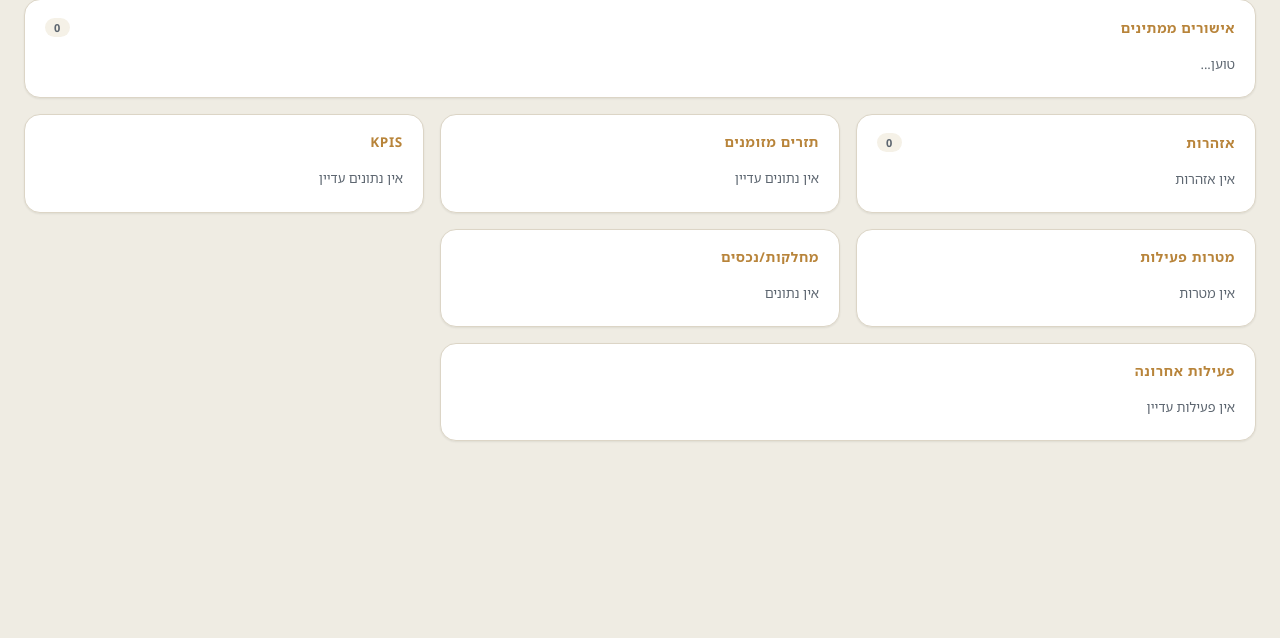
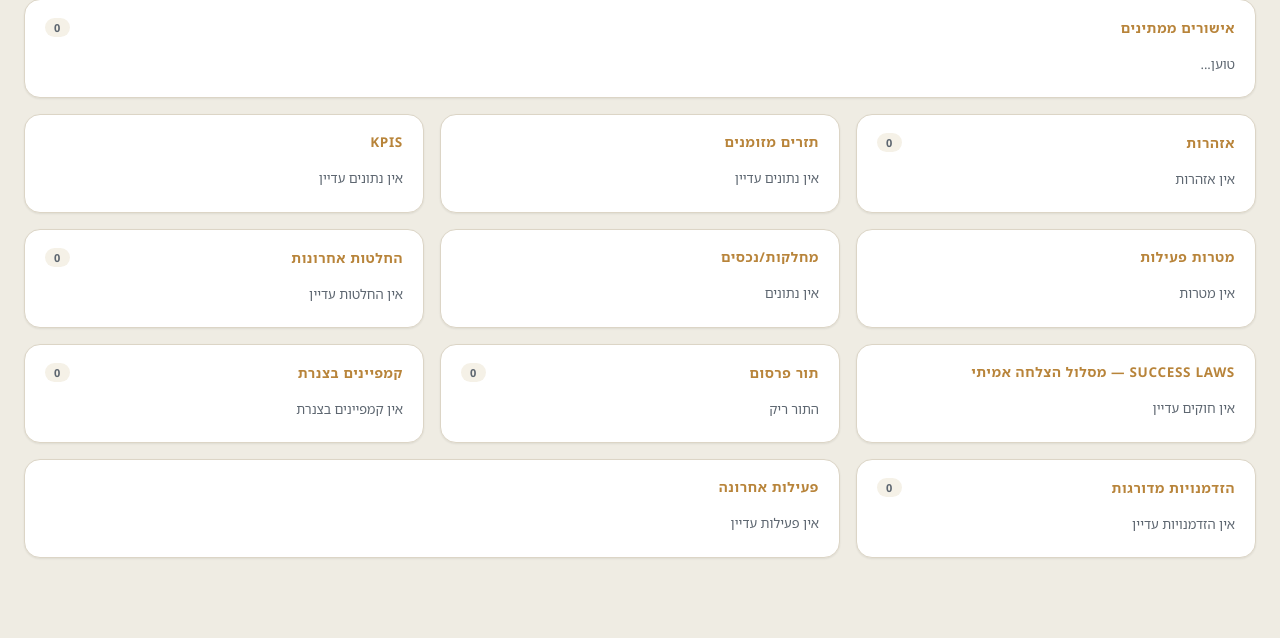
Before and after one commit to pinisapir007/atlas, a Python web app: template src/atlas/headquarters/templates/index.html in a window 1280 px wide. Shown: the part 171-809 px from the top of the page. Before the commit the page ends 613 px from the top, so only its background shows below. Run offline with Jinja, Linux system fonts and the light colour scheme; the template is opened without the code that fills it, so the values that code supplies are empty.

Commit message:
Headquarters V2: real department summaries, decisions, learning, pipeline
Fixes a real weakness found in my own V1 build: the departments card
dumped raw JSON (unreadable). Now uses summarize_department_report() --
already real, already tested, already used by the console/REPL -- reused,
not reinvented.

Adds three real sections that were already flowing through the backend
data (get_queue/get_campaigns/get_opportunities) but were never rendered
in the frontend: Publishing Queue, Campaign Pipeline, Ranked
Opportunities. Adds two new real sections using already-existing,
already-tested functions: Recent Decisions (DecisionLog) and Success
Laws with real measured track record (rank_success_laws_by_track_record,
success_law_lifetime_value) -- the exact CEO-visible data the CEO
Experience architecture document specified but V1 hadn't built yet.

No new dependency, no duplicated state -- every field reads straight
from an existing real function. 11 tests (up from 8), full suite
1393/1393. Live-verified against a real running server: departments
render as real one-line summaries instead of raw JSON, and the new
decisions/success_laws/queue/campaigns/opportunities fields are present
and honestly empty where no real data exists yet.

```diff
--- a/src/atlas/headquarters/templates/index.html
+++ b/src/atlas/headquarters/templates/index.html
@@ -60,6 +60,14 @@
   .recall-hit { font-size: 12.5px; padding: 8px 0; border-bottom: 1px solid var(--line); }
   .recall-hit:last-child { border-bottom: none; }
   .recall-hit .store { color: var(--accent); font-weight: 700; font-size: 10.5px; text-transform: uppercase; }
+
+  .decision-row, .law-row, .queue-row, .campaign-row, .opp-row { font-size: 13px; padding: 7px 0; border-bottom: 1px solid var(--line); }
+  .decision-row:last-child, .law-row:last-child, .queue-row:last-child, .campaign-row:last-child, .opp-row:last-child { border-bottom: none; }
+  .verdict-pill { font-size: 10.5px; font-weight: 800; padding: 2px 8px; border-radius: 10px; background: var(--surface2); color: var(--accent); margin-left: 6px; }
+  .law-row .meta, .decision-row .meta, .opp-row .meta { color: var(--ink-dim); font-size: 11.5px; margin-top: 3px; }
+  .badge-evidence { font-size: 10px; padding: 1px 7px; border-radius: 8px; font-weight: 700; }
+  .badge-evidence.yes { background: color-mix(in srgb, var(--good) 22%, var(--surface2)); color: var(--good); }
+  .badge-evidence.no { background: var(--surface2); color: var(--ink-dim); }
 </style>
 </head>
 <body>
@@ -107,6 +115,31 @@
     <div class="card">
       <h2>מחלקות/נכסים</h2>
       <div id="dept-list"><div class="empty">אין נתונים</div></div>
+    </div>
+
+    <div class="card">
+      <h2>החלטות אחרונות <span class="count" id="decisions-count">0</span></h2>
+      <div id="decisions-list"><div class="empty">אין החלטות עדיין</div></div>
+    </div>
+
+    <div class="card">
+      <h2>Success Laws — מסלול הצלחה אמיתי</h2>
+      <div id="laws-list"><div class="empty">אין חוקים עדיין</div></div>
+    </div>
+
+    <div class="card">
+      <h2>תור פרסום <span class="count" id="queue-count">0</span></h2>
+      <div id="queue-list"><div class="empty">התור ריק</div></div>
+    </div>
+
+    <div class="card">
+      <h2>קמפיינים בצנרת <span class="count" id="campaigns-count">0</span></h2>
+      <div id="campaigns-list"><div class="empty">אין קמפיינים בצנרת</div></div>
+    </div>
+
+    <div class="card">
+      <h2>הזדמנויות מדורגות <span class="count" id="opportunities-count">0</span></h2>
+      <div id="opportunities-list"><div class="empty">אין הזדמנויות עדיין</div></div>
     </div>
 
     <div class="card" style="grid-column: span 2;">
@@ -160,16 +193,50 @@
   $('goals-list').innerHTML = goals.length ? goals.map(g => `
     <div class="goal-row">${esc(g.description)}<div class="meta">עדיפות ${esc(g.priority)} · ${esc(g.horizon)}</div></div>`).join('') : '<div class="empty">אין מטרות פעילות</div>';
 
-  // departments
+  // departments -- real one-line summaries (summarize_department_report), never raw JSON
   const depts = state.departments || {};
   const deptKeys = Object.keys(depts);
   $('dept-list').innerHTML = deptKeys.length ? deptKeys.map(k => `
-    <div class="dept-row">${esc(k)}: ${esc(JSON.stringify(depts[k]).slice(0, 80))}</div>`).join('') : '<div class="empty">אין נתונים</div>';
+    <div class="dept-row">${esc(k)}: ${esc(depts[k].summary)}</div>`).join('') : '<div class="empty">אין נתונים</div>';
 
   // activity
   const activity = state.activity || [];
   $('activity-list').innerHTML = activity.length ? activity.slice().reverse().map(e => `
     <div class="act-row">${esc(e.description || e.goal_id || e.task_id || e.kind || '')}<div class="meta">${esc(e.reason || e.status || e.event || '')} · ${esc(e.at || '')}</div></div>`).join('') : '<div class="empty">אין פעילות עדיין</div>';
+
+  // decisions
+  const decisions = state.decisions || [];
+  $('decisions-count').textContent = decisions.length;
+  $('decisions-list').innerHTML = decisions.length ? decisions.map(d => `
+    <div class="decision-row">${esc(d.category)}<span class="verdict-pill">${esc(d.verdict)}</span>
+      <div class="meta">ביטחון: ${d.confidence != null ? esc(d.confidence.toFixed(3)) : 'לא ניתן לניקוד'} · ${esc(d.created_at || '').slice(0,16)}</div></div>`).join('') : '<div class="empty">אין החלטות עדיין</div>';
+
+  // success laws
+  const laws = state.success_laws || [];
+  $('laws-list').innerHTML = laws.length ? laws.map(l => `
+    <div class="law-row">
+      <span class="badge-evidence ${l.evidence_backed ? 'yes' : 'no'}">${l.evidence_backed ? 'מבוסס-ראיות' : 'השערה'}</span>
+      ${esc(l.principle)}
+      <div class="meta">מסלול הצלחה אמיתי: ${l.track_record != null ? esc(l.track_record.toFixed(2)) : 'אין קמפיינים נמדדים עדיין'}</div>
+    </div>`).join('') : '<div class="empty">אין חוקים עדיין</div>';
+
+  // publishing queue
+  const queue = state.queue || [];
+  $('queue-count').textContent = queue.length;
+  $('queue-list').innerHTML = queue.length ? queue.map(q => `
+    <div class="queue-row">${esc(q.title || q.id)} — ${esc(q.status)} (${esc(q.platform || '')})</div>`).join('') : '<div class="empty">התור ריק</div>';
+
+  // campaigns pipeline
+  const campaigns = state.campaigns || [];
+  $('campaigns-count').textContent = campaigns.length;
+  $('campaigns-list').innerHTML = campaigns.length ? campaigns.map(c => `
+    <div class="campaign-row">${esc(c.product_name || c.id)} — ${esc(c.stage)}</div>`).join('') : '<div class="empty">אין קמפיינים בצנרת</div>';
+
+  // ranked opportunities
+  const opportunities = state.opportunities || [];
+  $('opportunities-count').textContent = opportunities.length;
+  $('opportunities-list').innerHTML = opportunities.length ? opportunities.slice(0, 8).map(o => `
+    <div class="opp-row">${esc(o.product_name || o.id)}<div class="meta">שלב: ${esc(o.stage || '')} · ניקוד: ${o.score != null ? esc(o.score.toFixed(4)) : '—'}</div></div>`).join('') : '<div class="empty">אין הזדמנויות עדיין</div>';
 }
 
 async function act(taskId, verb) {
```
Also changed, not shown: src/atlas/headquarters/server.py (+37 -1 lines), tests/headquarters/test_server.py (+45 -0 lines).
